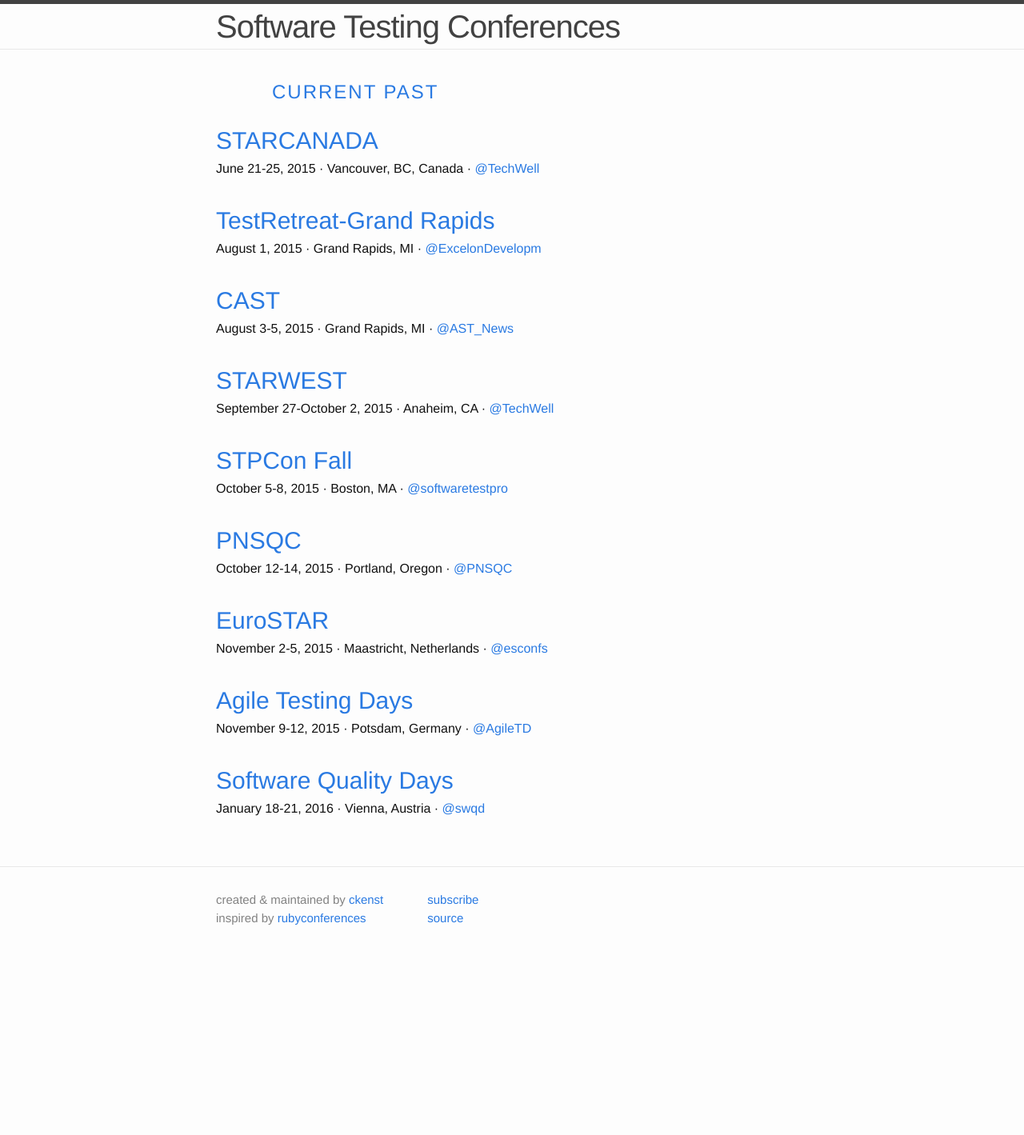
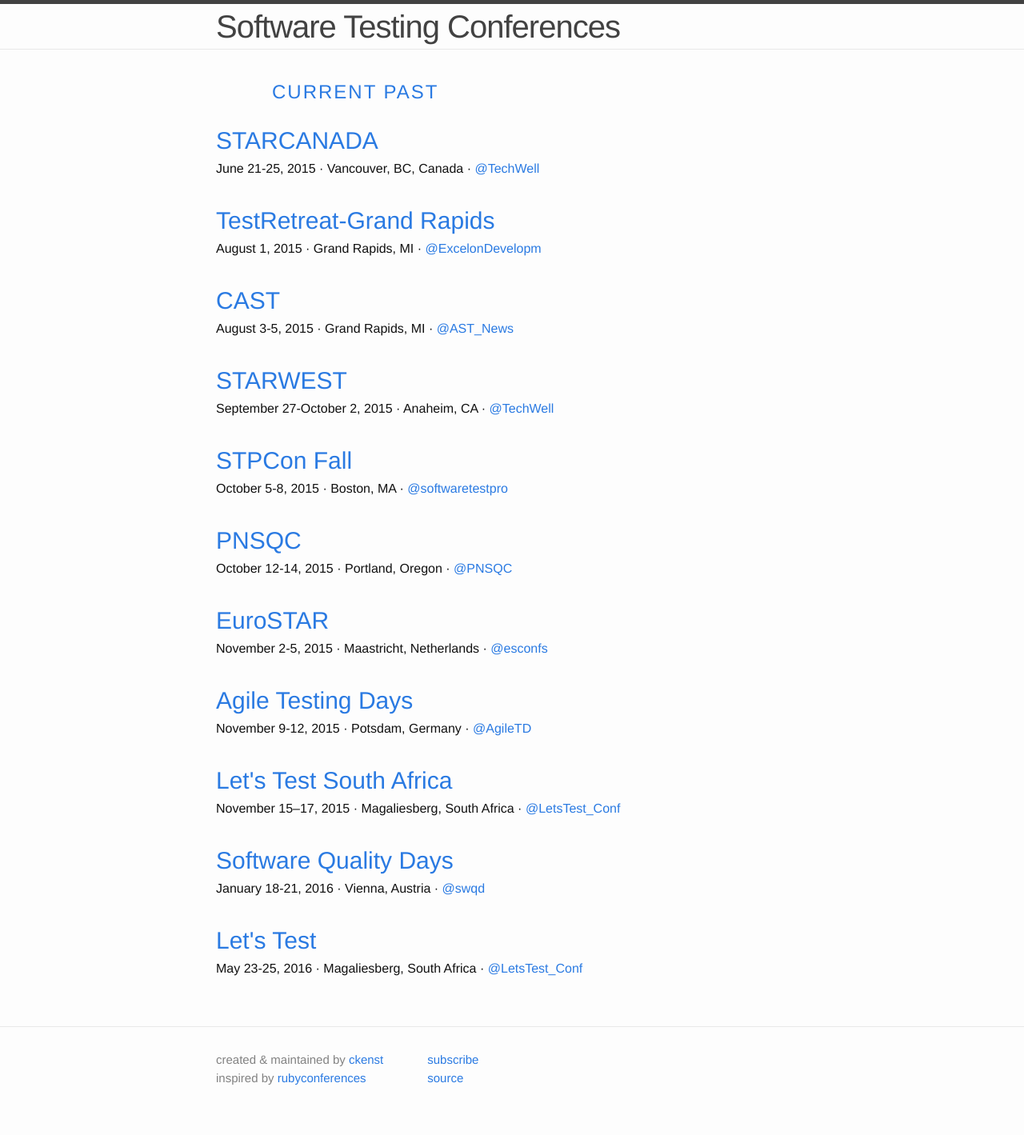
Before and after one commit to TestingConferences/testingconferences.github.io, a Jekyll site: the page built from index.html, in a window 1280 px wide. Shown: the whole page at 80% size. Built offline with Jekyll 4.4.1, drawn with Linux system fonts in a browser that asks for light colours; before the commit the page ends 1219 px from its top, so only the background shows below that.

Commit message:
Added Let's Test + Let's Test SA

```diff
--- a/_data/current.yml
+++ b/_data/current.yml
@@ -55,8 +55,20 @@
   url: http://www.agiletestingdays.com/
   twitter: AgileTD
 
+- name: Let's Test South Africa
+  location: Magaliesberg, South Africa
+  dates: "November 15–17, 2015"
+  url: http://lets-test.com/?page_id=4070
+  twitter: LetsTest_Conf
+
 - name: Software Quality Days
   location: Vienna, Austria
   dates: "January 18-21, 2016"
   url: http://2016.software-quality-days.com/en/
   twitter: swqd
+
+- name: Let's Test
+  location: Magaliesberg, South Africa
+  dates: "May 23-25, 2016"
+  url: http://lets-test.com/
+  twitter: LetsTest_Conf
```
